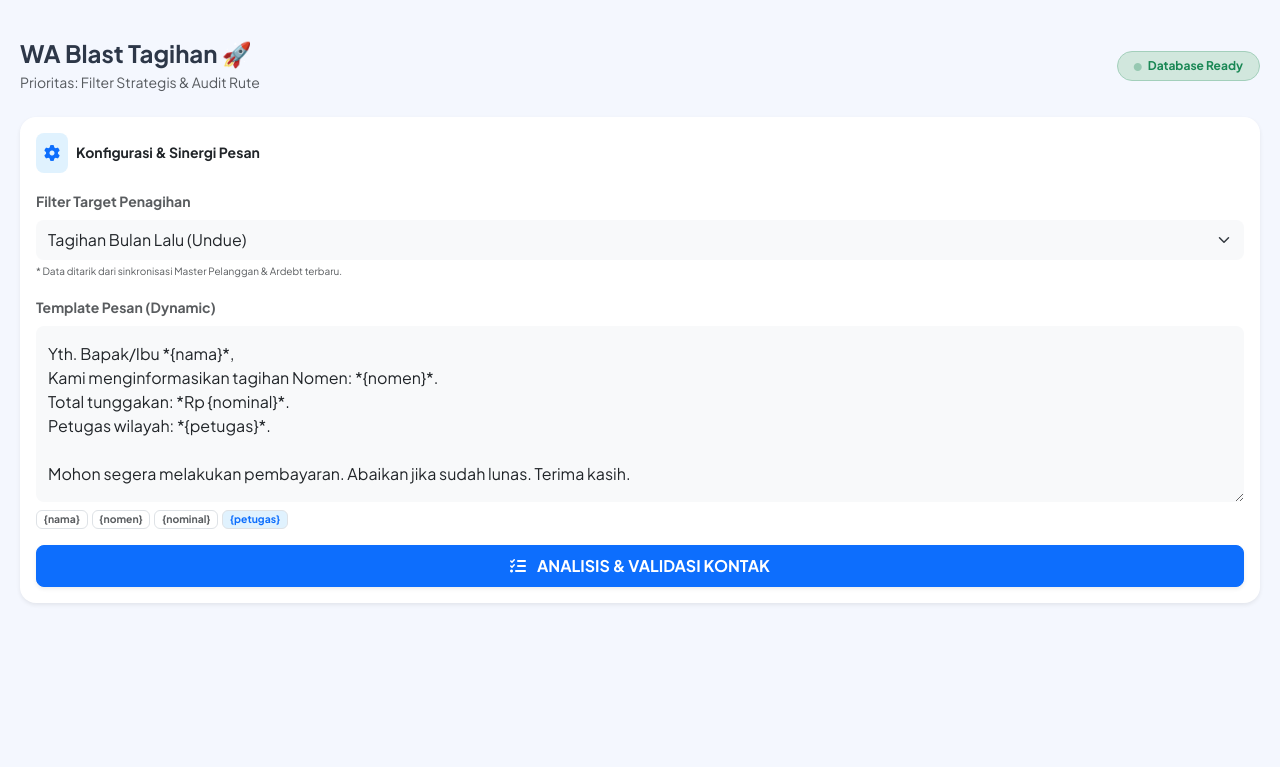
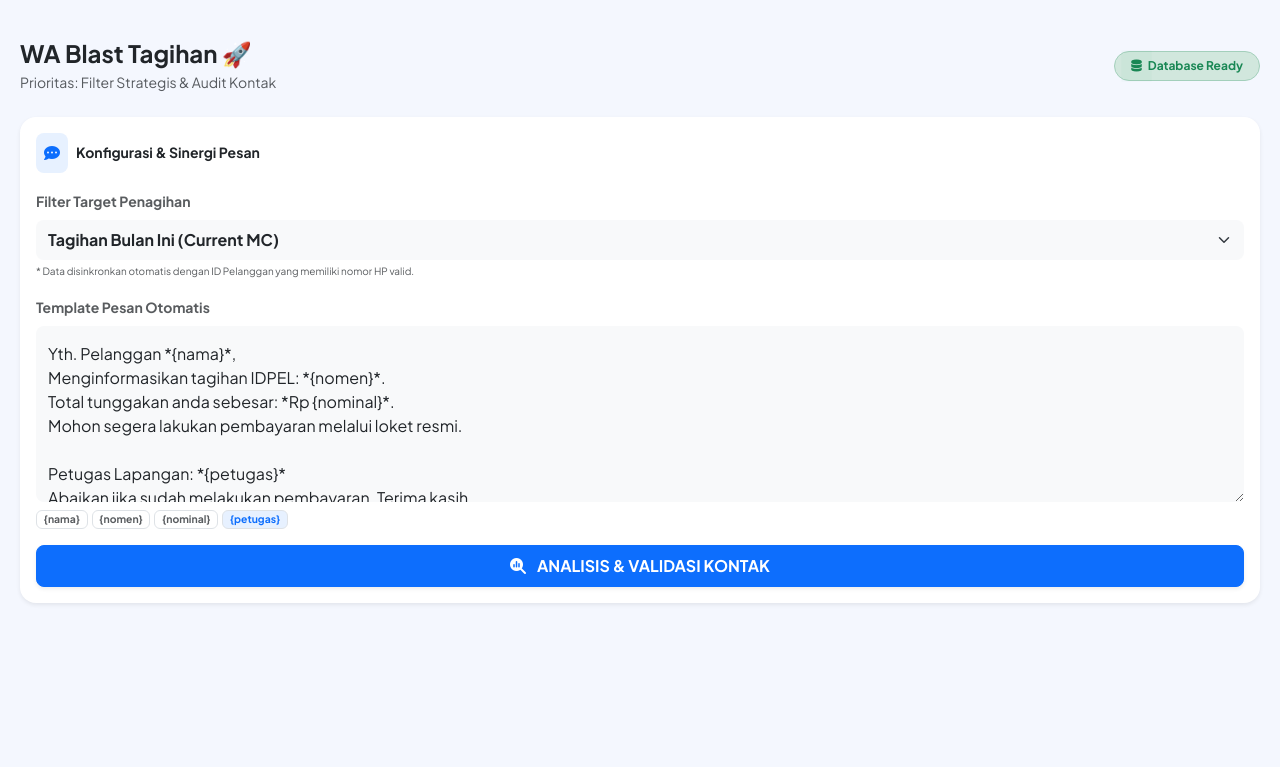
Before and after one commit to krackxor/Penagihan, a Flask app: page /wa-blast in a window 1280 px wide. Shown: the part 59-826 px from the top of the page. Run offline with Flask 3, Linux system fonts and the light colour scheme; the visitor is signed in with stand-in values (Sample User, id 1); some libraries are stand-ins or nearby versions.

Commit message:
Update wa_blast.html

```diff
--- a/templates/wa_blast.html
+++ b/templates/wa_blast.html
@@ -4,44 +4,44 @@
 <div class="px-2 pb-5 animate__animated animate__fadeIn">
     <div class="pt-4 mb-4 d-flex justify-content-between align-items-center">
         <div>
-            <h4 class="fw-bold mb-1">WA Blast Tagihan 🚀</h4>
-            <p class="text-muted small mb-0">Prioritas: Filter Strategis & Audit Rute</p>
+            <h4 class="fw-bold mb-1 text-dark">WA Blast Tagihan 🚀</h4>
+            <p class="text-muted small mb-0">Prioritas: Filter Strategis & Audit Kontak</p>
         </div>
         <div id="status-koneksi">
             <span class="badge bg-success-subtle text-success rounded-pill px-3 py-2 border border-success-subtle">
-                <i class="fas fa-circle me-1 animate__animated animate__flash animate__infinite" style="font-size: 0.5rem;"></i> Database Ready
+                <i class="fas fa-database me-1 animate__animated animate__pulse animate__infinite"></i> Database Ready
             </span>
         </div>
     </div>
 
-    <div class="card border-0 shadow-sm rounded-4 mb-3">
+    <div class="card border-0 shadow-sm rounded-4 mb-3 bg-white">
         <div class="card-body p-3">
             <div class="d-flex align-items-center mb-3">
                 <div class="bg-primary-subtle text-primary rounded-3 p-2 me-2">
-                    <i class="fas fa-cog"></i>
+                    <i class="fas fa-comment-dots"></i>
                 </div>
                 <h6 class="fw-bold mb-0 small">Konfigurasi & Sinergi Pesan</h6>
             </div>
 
             <div class="mb-3">
                 <label class="form-label small fw-bold text-muted">Filter Target Penagihan</label>
-                <select id="target-filter" class="form-select border-0 bg-light rounded-3 shadow-none py-2" onchange="resetPreview()">
-                    <option value="undue">Tagihan Bulan Lalu (Undue)</option>
-                    <option value="ardebt">Tagihan Berekor (Ardebt)</option>
-                    <option value="current">Tagihan Bulan Ini (Current)</option>
+                <select id="target-filter" class="form-select border-0 bg-light rounded-3 shadow-none py-2 fw-bold text-dark" onchange="resetPreview()">
+                    <option value="current">Tagihan Bulan Ini (Current MC)</option>
+                    <option value="ardebt">Tunggakan Berekor (Ardebt)</option>
                 </select>
-                <small class="text-muted mt-1 d-block" style="font-size: 10px;">* Data ditarik dari sinkronisasi Master Pelanggan & Ardebt terbaru.</small>
+                <small class="text-muted mt-1 d-block" style="font-size: 10px;">* Data disinkronkan otomatis dengan ID Pelanggan yang memiliki nomor HP valid.</small>
             </div>
 
             <div class="mb-3">
-                <label class="form-label small fw-bold text-muted">Template Pesan (Dynamic)</label>
-                <textarea id="msg-template" class="form-control border-0 bg-light rounded-3 small py-3 shadow-none" rows="6" placeholder="Tulis pesan di sini...">
-Yth. Bapak/Ibu *{nama}*,
-Kami menginformasikan tagihan Nomen: *{nomen}*.
-Total tunggakan: *Rp {nominal}*.
-Petugas wilayah: *{petugas}*.
+                <label class="form-label small fw-bold text-muted">Template Pesan Otomatis</label>
+                <textarea id="msg-template" class="form-control border-0 bg-light rounded-3 small py-3 shadow-none" rows="6">
+Yth. Pelanggan *{nama}*,
+Menginformasikan tagihan IDPEL: *{nomen}*.
+Total tunggakan anda sebesar: *Rp {nominal}*.
+Mohon segera lakukan pembayaran melalui loket resmi.
 
-Mohon segera melakukan pembayaran. Abaikan jika sudah lunas. Terima kasih.</textarea>
+Petugas Lapangan: *{petugas}*
+Abaikan jika sudah melakukan pembayaran. Terima kasih.</textarea>
                 <div class="mt-2 d-flex flex-wrap gap-1">
                     <span class="badge bg-white text-muted border" style="font-size: 0.65rem;">{nama}</span>
                     <span class="badge bg-white text-muted border" style="font-size: 0.65rem;">{nomen}</span>
@@ -51,13 +51,13 @@ Mohon segera melakukan pembayaran. Abaikan jika sudah lunas. Terima kasih.</text
             </div>
 
             <button onclick="previewBlast()" class="btn btn-primary w-100 rounded-3 fw-bold py-2 shadow-sm">
-                <i class="fas fa-tasks me-2"></i> ANALISIS & VALIDASI KONTAK
+                <i class="fas fa-magnifying-glass-chart me-2"></i> ANALISIS & VALIDASI KONTAK
             </button>
         </div>
     </div>
 
     <div id="preview-section" class="d-none animate__animated animate__fadeInUp">
-        <div class="card border-0 shadow-sm rounded-4 mb-3 border-start border-warning border-4">
+        <div class="card border-0 shadow-sm rounded-4 mb-3 border-start border-warning border-4 bg-white">
             <div class="card-body p-3">
                 <div class="d-flex justify-content-between align-items-center">
                     <div>
@@ -65,7 +65,7 @@ Mohon segera melakukan pembayaran. Abaikan jika sudah lunas. Terima kasih.</text
                         <small class="text-muted fw-bold" style="font-size: 0.7rem;">KONTAK TERVALIDASI</small>
                     </div>
                     <button onclick="startBlast()" id="btn-start" class="btn btn-success rounded-pill px-4 fw-bold shadow-sm py-2">
-                        KIRIM MASSAL <i class="fas fa-paper-plane ms-2"></i>
+                        JALANKAN BLAST <i class="fas fa-paper-plane ms-2"></i>
                     </button>
                 </div>
             </div>
@@ -73,58 +73,61 @@ Mohon segera melakukan pembayaran. Abaikan jika sudah lunas. Terima kasih.</text
 
         <div class="card border-0 shadow-lg rounded-4 bg-dark overflow-hidden">
             <div class="card-header bg-transparent border-0 pt-3 px-3 d-flex justify-content-between align-items-center">
-                <h6 class="text-white-50 fw-bold mb-0 small" style="letter-spacing: 1px;">TERMINAL PENGIRIMAN</h6>
+                <h6 class="text-white-50 fw-bold mb-0 small" style="letter-spacing: 1px;">TERMINAL ENGINE</h6>
                 <div id="blast-percent-text" class="text-success fw-bold small">0%</div>
             </div>
             <div class="card-body pt-2">
                 <div class="progress mb-3 bg-secondary bg-opacity-25" style="height: 6px; border-radius: 10px;">
                     <div id="blast-progress" class="progress-bar bg-success progress-bar-striped progress-bar-animated" role="progressbar" style="width: 0%"></div>
                 </div>
-                <div id="log-list" class="small text-white-50 overflow-auto rounded-3 p-2 bg-black bg-opacity-25" style="max-height: 180px; font-family: monospace;">
-                    <span class="text-warning">> System ready. Menunggu analisis rute...</span>
+                <div id="log-list" class="small text-white-50 overflow-auto rounded-3 p-3 bg-black bg-opacity-25" style="max-height: 200px; font-family: 'Courier New', Courier, monospace; line-height: 1.6;">
+                    <span class="text-warning">> System ready. Menunggu analisis basis data...</span>
                 </div>
             </div>
         </div>
     </div>
 </div>
 
-
-
 <script>
 let targetList = [];
 
-// FUNGSI RESET PREVIEW (DIPERTAHANKAN)
 function resetPreview() {
     document.getElementById('preview-section').classList.add('d-none');
     targetList = [];
+    document.getElementById('blast-progress').style.width = '0%';
+    document.getElementById('blast-percent-text').innerText = '0%';
 }
 
-// FUNGSI ANALISIS TARGET (DIPERBARUI DENGAN SINERGI RUTE)
 async function previewBlast() {
     const filter = document.getElementById('target-filter').value;
     const logList = document.getElementById('log-list');
 
-    Swal.fire({ title: 'Menyaring Basis Data...', didOpen: () => { Swal.showLoading(); }, timer: 1000 });
+    Swal.fire({
+        title: 'Menganalisis Data...',
+        html: 'Menyaring nomor HP dari database Sinergi',
+        allowOutsideClick: false,
+        didOpen: () => { Swal.showLoading(); }
+    });
 
     try {
-        // Sinergi: Menarik data berdasarkan filter yang dipilih
-        let endpoint = filter === 'ardebt' ? '/api/ardebt?petugas=all' : '/api/belum-bayar?petugas=all';
+        // Sinergi: Mengambil data penagihan terbaru (Current atau Ardebt)
+        const endpoint = filter === 'ardebt' ? '/api/ardebt?petugas=all' : '/api/belum-bayar?petugas=all';
+        const res = await fetch(endpoint);
+        const data = await res.json();
 
-        const res = await fetch(endpoint);
-        let data = await res.json();
-
-        // Filter: Hanya yang memiliki nomor HP (HP tidak kosong atau '-')
-        targetList = data.filter(item => item.no_hp && item.no_hp !== '-' && item.no_hp.length > 5);
+        // Filter: Hanya pelanggan yang memiliki nomor HP valid di database
+        targetList = data.filter(item => item.no_hp && item.no_hp !== '-' && item.no_hp.length > 8);
 
         document.getElementById('target-count').innerText = targetList.length;
         document.getElementById('preview-section').classList.remove('d-none');
-        logList.innerHTML = `<div class="text-success fw-bold">> [DATABASE SYNC] Terdeteksi ${targetList.length} nomor valid dari total ${data.length} data.</div>`;
+        logList.innerHTML = `<div class="text-success fw-bold">> [DATA SYNC] Berhasil memetakan ${targetList.length} nomor aktif dari database ${filter.toUpperCase()}.</div>`;
+
+        Swal.close();
     } catch (e) {
-        Swal.fire('Error', 'Gagal memproses sinkronisasi target', 'error');
+        Swal.fire('Error', 'Gagal mensinkronkan data target', 'error');
     }
 }
 
-// FUNGSI START BLAST (FUNGSI LAMA + PENYESUAIAN FIELD SINERGI)
 async function startBlast() {
     const btn = document.getElementById('btn-start');
     const logList = document.getElementById('log-list');
@@ -135,26 +138,26 @@ async function startBlast() {
     if(targetList.length === 0) return;
 
     const confirm = await Swal.fire({
-        title: 'Konfirmasi Pengiriman',
-        text: `Sistem akan mengirim pesan ke ${targetList.length} pelanggan secara bertahap. Lanjutkan?`,
-        icon: 'question',
+        title: 'Eksekusi WA Blast?',
+        text: `Sistem akan mengirim notifikasi ke ${targetList.length} pelanggan. Pastikan koneksi stabil.`,
+        icon: 'warning',
         showCancelButton: true,
-        confirmButtonText: 'Ya, Jalankan Blast'
+        confirmButtonText: 'Ya, Kirim Sekarang'
     });
 
     if (!confirm.isConfirmed) return;
 
     btn.disabled = true;
-    btn.innerHTML = '<span class="spinner-border spinner-border-sm me-2"></span>PROSES...';
+    btn.innerHTML = '<span class="spinner-border spinner-border-sm me-2"></span>SENDING...';
 
     for (let i = 0; i < targetList.length; i++) {
         const item = targetList[i];
 
-        // Penyesuaian variabel Sinergi (Field dari Master Pelanggan & Ardebt)
+        // Variabel Sinergi: nama, nomen, nominal (MC/Ardebt), petugas (dari rute)
         const namaVal = item.nama || "Pelanggan";
         const nomenVal = item.nomen || "-";
         const nominalVal = item.nominal || item.jumlah || 0;
-        const petugasVal = item.petugas || "Petugas Lapangan"; // Ditarik dari mapping PCEZ
+        const petugasVal = item.petugas || "Wilayah Sunter";
 
         let message = template
             .replace(/{nama}/g, namaVal)
@@ -162,8 +165,10 @@ async function startBlast() {
             .replace(/{nominal}/g, Number(nominalVal).toLocaleString('id-ID'))
             .replace(/{petugas}/g, petugasVal);
 
+        // Logging ke Terminal
         const logEntry = document.createElement('div');
-        logEntry.innerHTML = `<span class="text-info">[${i+1}/${targetList.length}]</span> ${namaVal}... `;
+        logEntry.className = "mb-1";
+        logEntry.innerHTML = `<span class="text-info">[${i+1}/${targetList.length}]</span> Mengirim ke ${namaVal} (${item.no_hp})... `;
         logList.prepend(logEntry);
 
         // Update Progress UI
@@ -171,24 +176,30 @@ async function startBlast() {
         progressBar.style.width = percent + '%';
         progressText.innerText = percent + '%';
 
-        // EKSEKUSI: Simulasi kirim (Link WA) atau integrasi API Blast Anda
-        // Untuk Dashboard Pro, kita menggunakan simulasi log agar Admin bisa memantau antrean
+        // LOGIKA BLAST (Simulasi Delay Anti-Banned 3 Detik)
+        // Disini anda bisa menyisipkan fetch ke API Gateway WA jika ada
+        await new Promise(resolve => setTimeout(resolve, 2500));
 
-        // Jeda Anti-Banned (Penting: Menjaga akun WA tidak terblokir)
-        await new Promise(resolve => setTimeout(resolve, 3000));
-        logEntry.innerHTML += '<span class="text-success">OK ✅</span>';
+        logEntry.innerHTML += '<span class="text-success">TERKIRIM ✓</span>';
     }
 
-    Swal.fire('Blast Selesai!', `Berhasil memproses ${targetList.length} pelanggan.`, 'success');
+    Swal.fire({
+        icon: 'success',
+        title: 'Blast Selesai',
+        text: `Berhasil memproses antrean ${targetList.length} pelanggan.`,
+        confirmButtonColor: '#198754'
+    });
+
     btn.innerHTML = 'BLAST SELESAI';
     btn.className = 'btn btn-secondary rounded-pill px-4 fw-bold py-2';
 }
 </script>
 
 <style>
-    #log-list::-webkit-scrollbar { width: 5px; }
-    #log-list::-webkit-scrollbar-thumb { background: rgba(255,255,255,0.1); border-radius: 10px; }
-    .progress-bar { transition: width 0.5s ease; }
-    .bg-primary-subtle { background-color: #e0f2fe !important; }
+    .bg-primary-subtle { background-color: #e7f1ff !important; }
+    .progress-bar { transition: width 0.4s cubic-bezier(0.4, 0, 0.2, 1); }
+    #log-list::-webkit-scrollbar { width: 4px; }
+    #log-list::-webkit-scrollbar-thumb { background: #334155; border-radius: 10px; }
+    .card-bg-terminal { background: #000; }
 </style>
 {% endblock %}
```
